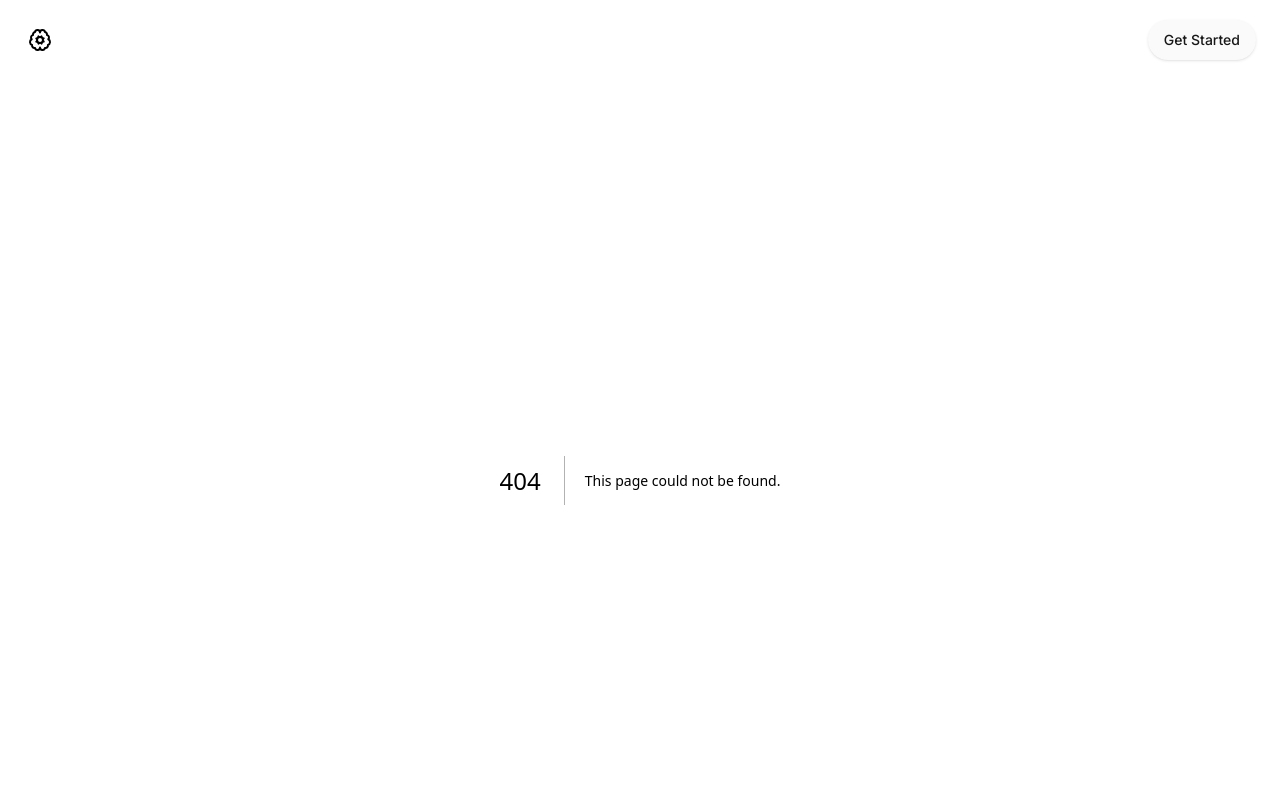
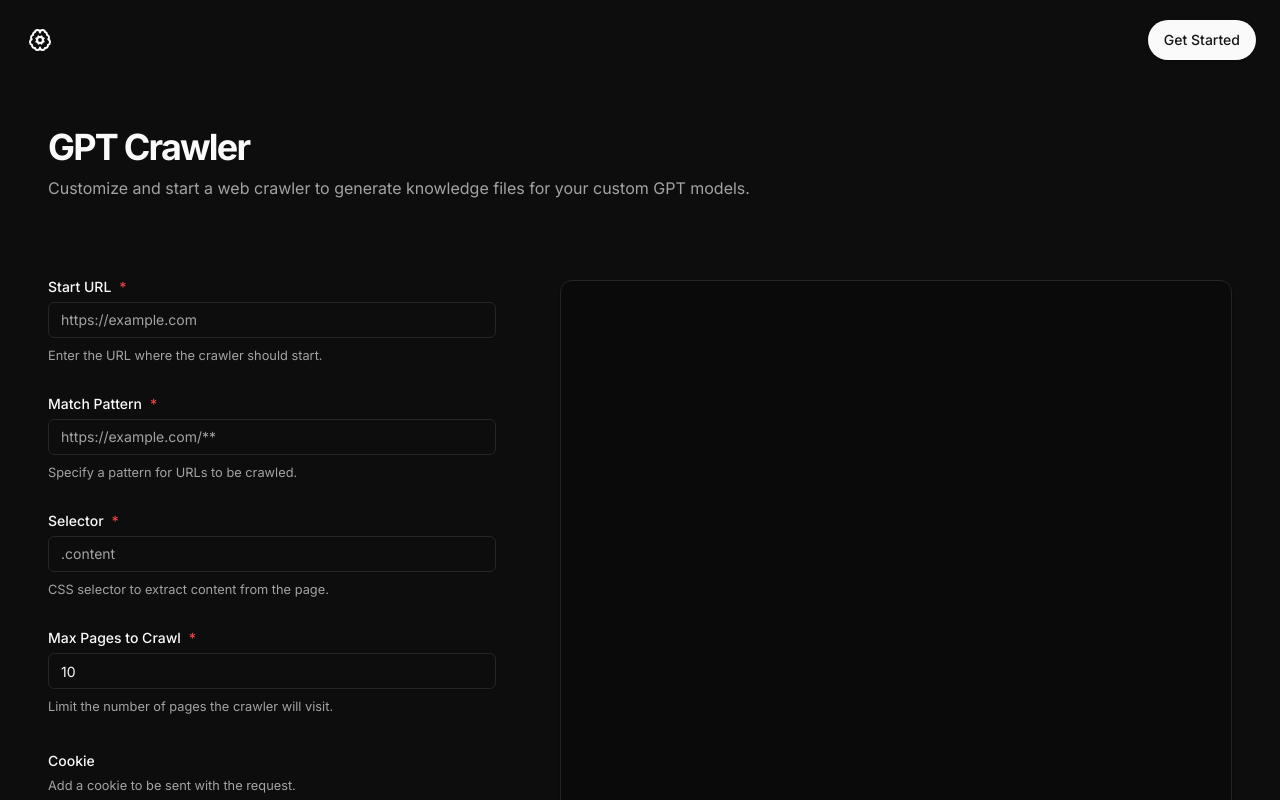
Before and after one commit to JaleelB/gpt-crawler-ui, a Next.js app: page /crawl in a window 1280 px wide. Before the commit this address had no page. Shown: the top 800 px of the page. Built offline with nearby package versions, Linux system fonts and the light colour scheme.

Commit message:
feat: crawl page

```diff
--- /dev/null
+++ b/app/(crawl)/crawl/layout.tsx
@@ -0,0 +1,7 @@
+export default function CrawlerLayout({
+  children,
+}: {
+  children: React.ReactNode;
+}) {
+  return <main className="flex-1">{children}</main>;
+}
--- /dev/null
+++ b/app/(crawl)/crawl/page.tsx
@@ -0,0 +1,29 @@
+"use client";
+import CrawlerForm from "@/components/crawler-form";
+import { useState } from "react";
+
+export default function CrawlerHome() {
+  const [data, setData] = useState(null);
+
+  return (
+    <main className="px-4 container max-w-7xl flex flex-col flex-grow">
+      <section className="flex max-w-[980px] flex-col items-start gap-2 px-4 md:px-8 pt-8 md:pt-12 pb-8">
+        <h2 className="text-3xl font-bold leading-tight tracking-tighter md:text-4xl lg:leading-[1.1]">
+          GPT Crawler
+        </h2>
+        <p className="text-muted-foreground">
+          Customize and start a web crawler to generate knowledge files for your
+          custom GPT models.
+        </p>
+      </section>
+      <section className="flex flex-col lg:flex-row justify-between gap-8 md:gap-16 px-4 md:px-8 pt-8 md:pt-12 pb-16 md:pb-24">
+        <div className="w-full lg:w-2/5 rounded-sm">
+          <CrawlerForm resultsHandler={setData} />
+        </div>
+        <div className="min-h-[450px] mt-16 lg:mt-0 w-full lg:w-3/5 rounded-xl border bg-card text-card-foreground shadow">
+          {data}
+        </div>
+      </section>
+    </main>
+  );
+}
```
